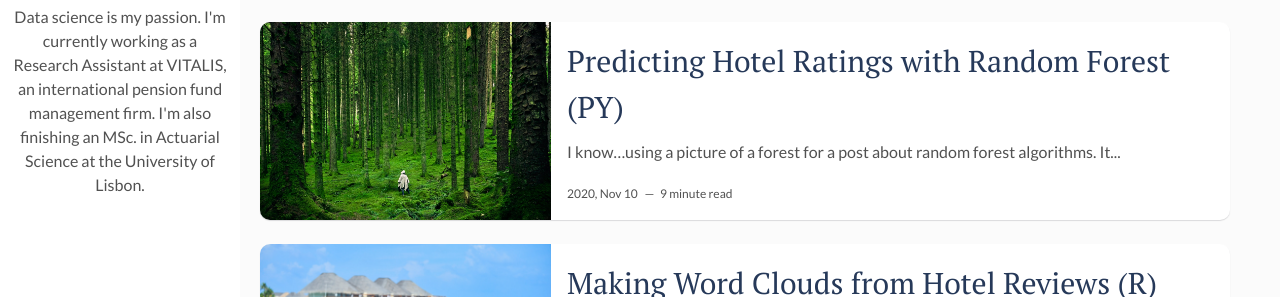
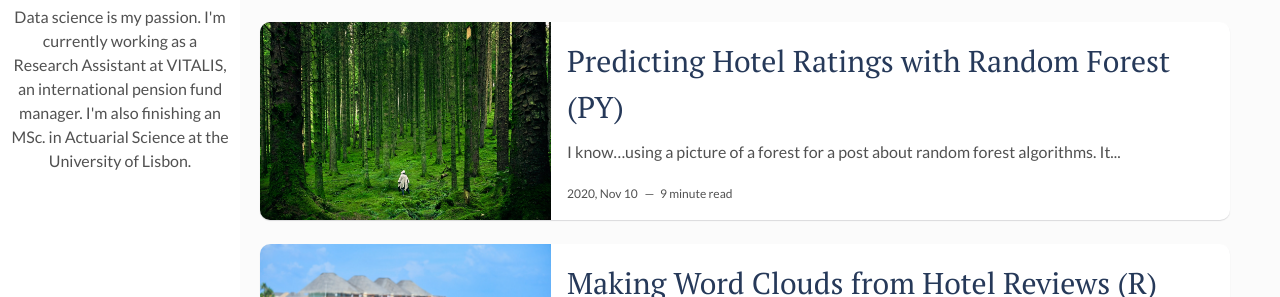
Before and after one commit to rcarcacheflores/Research, a Jekyll site: the page built from index.html, in a window 1280 px wide. Shown: the part 198-495 px from the top of the page. Built offline with Jekyll 4.4.1, drawn with Linux system fonts in a browser that asks for light colours; the list of posts is cut into pages by our own code.

Commit message:
Update _config.yml

```diff
--- a/_config.yml
+++ b/_config.yml
@@ -9,7 +9,7 @@ url: "" # the base hostname & protocol for your site, e.g. http://example.com
 # Author Settings
 author: Roberto Carcache Flores # add your name
 author-img: rcf.jpg # add your photo
-about-author: Data science is my passion. I'm currently working as a Research Assistant at VITALIS, an international pension fund management firm. I'm also finishing an MSc. in Actuarial Science at the University of Lisbon.
+about-author: Data science is my passion. I'm currently working as a Research Assistant at VITALIS, an international pension fund manager. I'm also finishing an MSc. in Actuarial Science at the University of Lisbon.
 social-github: rcarcacheflores
 social-linkedin: roberto-carcache-flores-05b5711a6/
 social-email: rcarcacheflores@outlook.com
```
